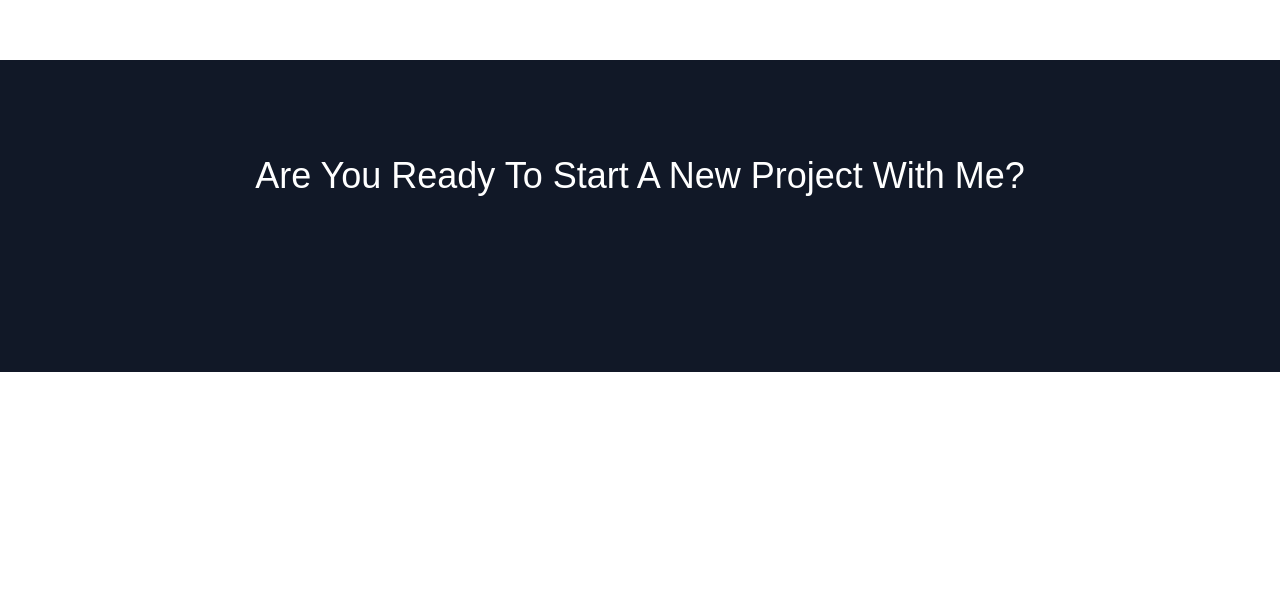
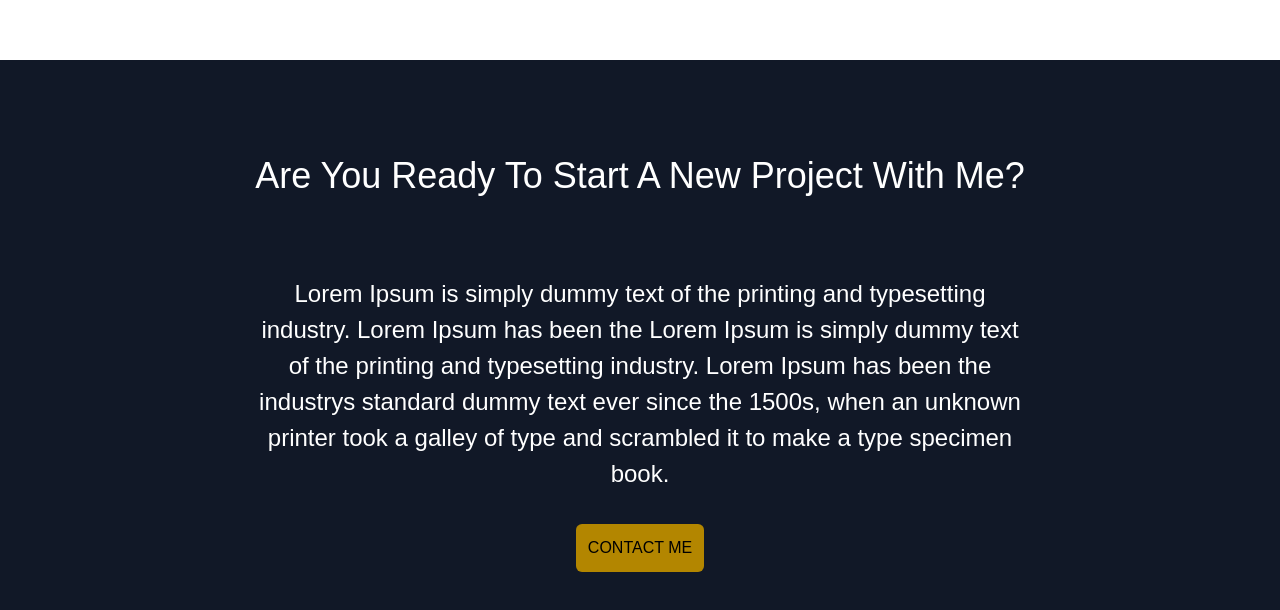
Before and after one commit to IsabelTizon/react-portfolio, a Next.js app: page / in a window 1280 px wide. Shown: the part 7094-7704 px from the top of the page. Before the commit the page ends 7466 px from the top, so only its background shows below. Built offline with nearby package versions, Linux system fonts and the light colour scheme.

Commit message:
"projects section"

```diff
--- a/src/app/page.js
+++ b/src/app/page.js
@@ -190,11 +190,31 @@ export default function About() {
 			</div>
 			{/* Are You Ready To Start New Project With Me? */}
 			<div className="mt-24 bg-gray-900 ">
-				<div className="flex justify-center">
+				<div className="flex justify-center mx-[40px] md:mx-[150px] lg:mx-[300px]  xl:mx-[250px] 2xl:mx-[400px]">
 					<div className="mx-full py-24">
-						<h2 className="text-white pb-20 text-[40px] md:text-4xl lg:text-4xl capitalize">
-							are you ready to start a new project with me?
-						</h2>
+						<div className="flex justify-center">
+							<h2 className="text-white pb-20 text-[20px] md:text-4xl lg:text-4xl capitalize">
+								are you ready to start a new project with
+								me?
+							</h2>
+						</div>
+
+						<p className="text-white pb-8 sizePhoneParagraph sizeParagraph text-center">
+							Lorem Ipsum is simply dummy text of the
+							printing and typesetting industry. Lorem Ipsum
+							has been the Lorem Ipsum is simply dummy text
+							of the printing and typesetting industry.
+							Lorem Ipsum has been the industrys standard
+							dummy text ever since the 1500s, when an
+							unknown printer took a galley of type and
+							scrambled it to make a type specimen book.
+						</p>
+
+						<div className="flex justify-center">
+							<button className="text-black uppercase mustard p-3 rounded-md">
+								contact me
+							</button>
+						</div>
 					</div>
 				</div>
 			</div>
```
